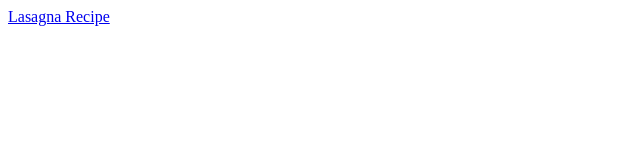
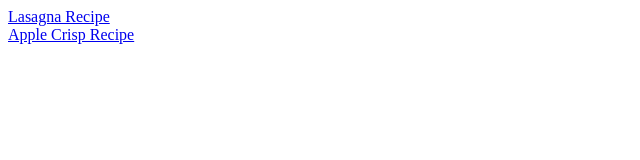
Before and after one commit to hiticasj/odins-recipes2, a plain HTML site: page index.html in a window 1280 px wide. Shown: the whole page, without its empty margins (0-640 px from the left). Drawn offline with Linux system fonts and the light colour scheme.

Commit message:
Added href for apple crisp recipe. Also added <br> to seperate recipes on main page.

```diff
--- a/index.html
+++ b/index.html
@@ -8,5 +8,11 @@
 </head>
 <body>
     <a href="recipes/lasagna.html">Lasagna Recipe</a>
+
+    <br>
+
+    <a href="recipes/applecrisp.html">Apple Crisp Recipe</a>
+
+    </br>
 </body>
 </html>
```
